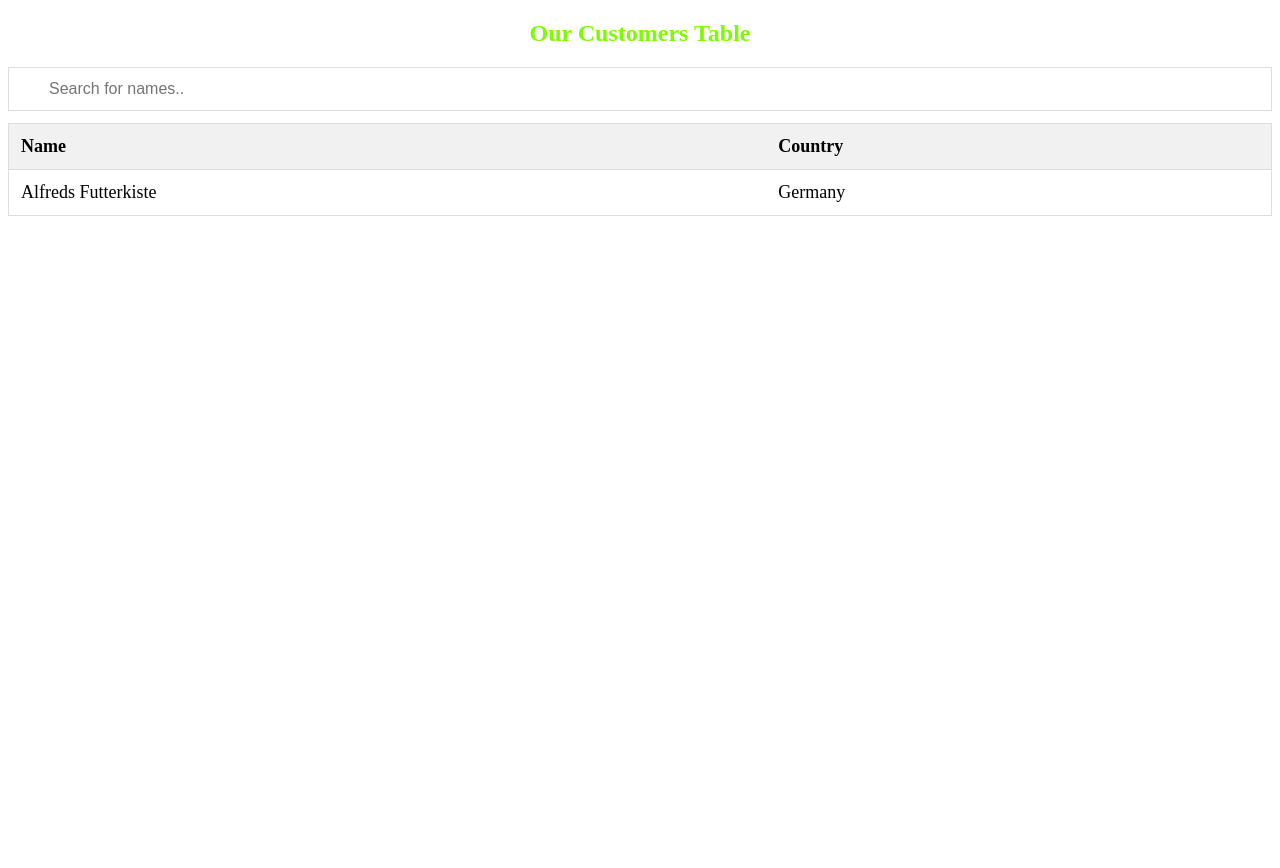
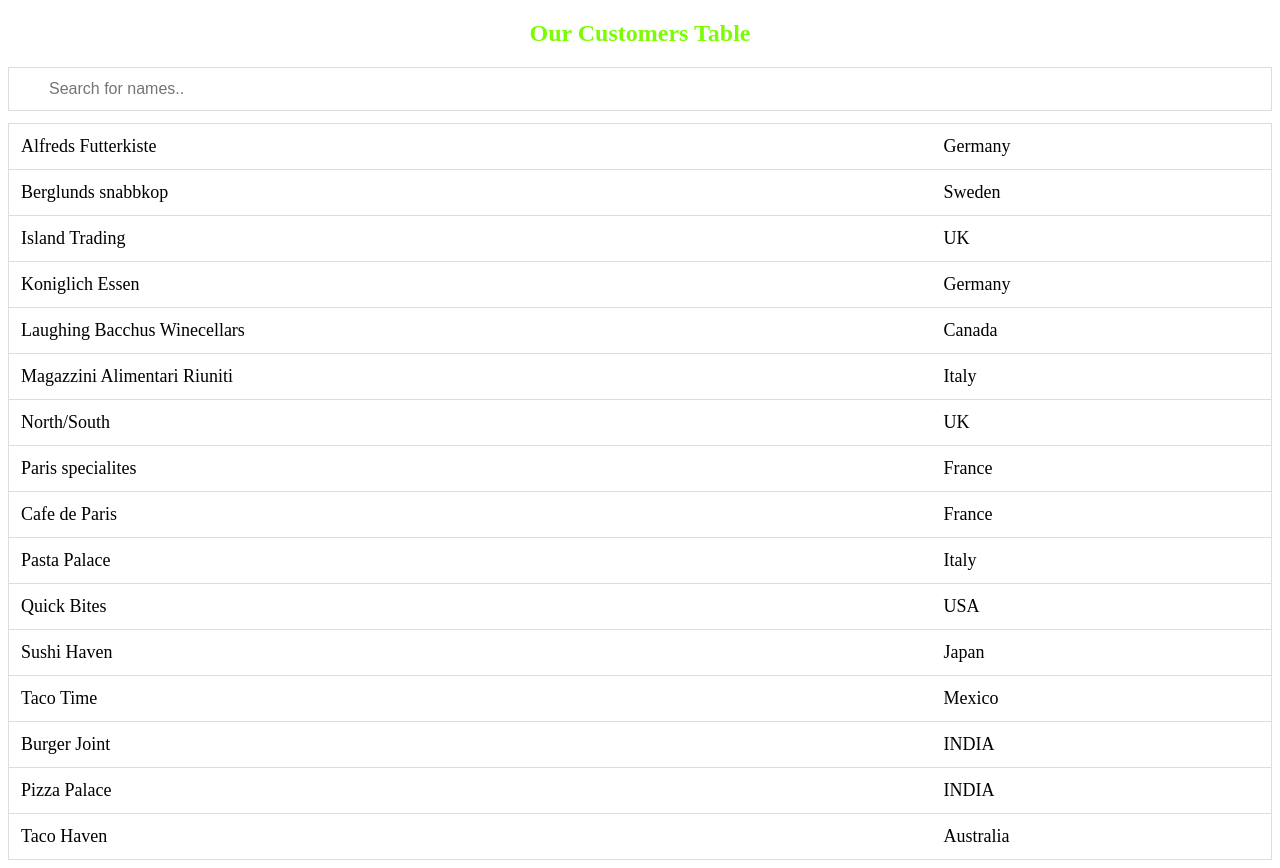
Before and after one commit to divyanshrajpoot9/Filter-search-the-table, a plain HTML site: page index.html in a window 1280 px wide. Before the commit the page ends 800 px from the top, so only its background shows below. Drawn offline with Linux system fonts and the light colour scheme.

Commit message:
changes made

```diff
--- a/index.html
+++ b/index.html
@@ -19,10 +19,10 @@
               </tr>
         </thead>
         <tbody>
-            <tr>
+            <!-- <tr>
                 <td>Alfreds Futterkiste</td>
                 <td>Germany</td>
-              </tr>
+              </tr> -->
         </tbody>
     </table>
     <script src="script.js"></script>
--- a/script.js
+++ b/script.js
@@ -81,7 +81,7 @@ const populateTableData = () => {
     myTableRef.innerHTML = tableRow;
 };
 
-// populateTableData();
+populateTableData();
 
 const myInput = document.getElementById('myInput');
 myInput.addEventListener('keyup', (e) => {
```
